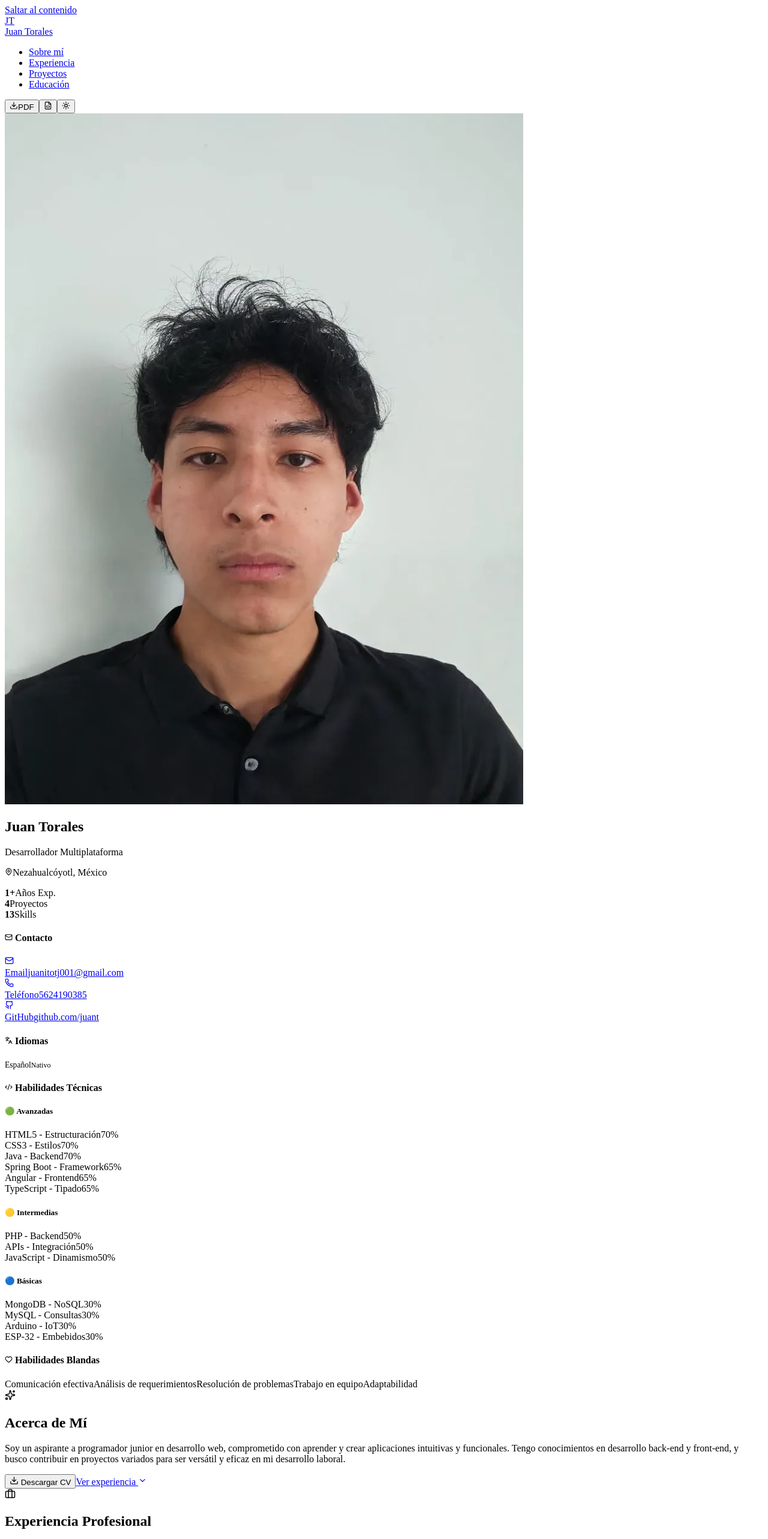
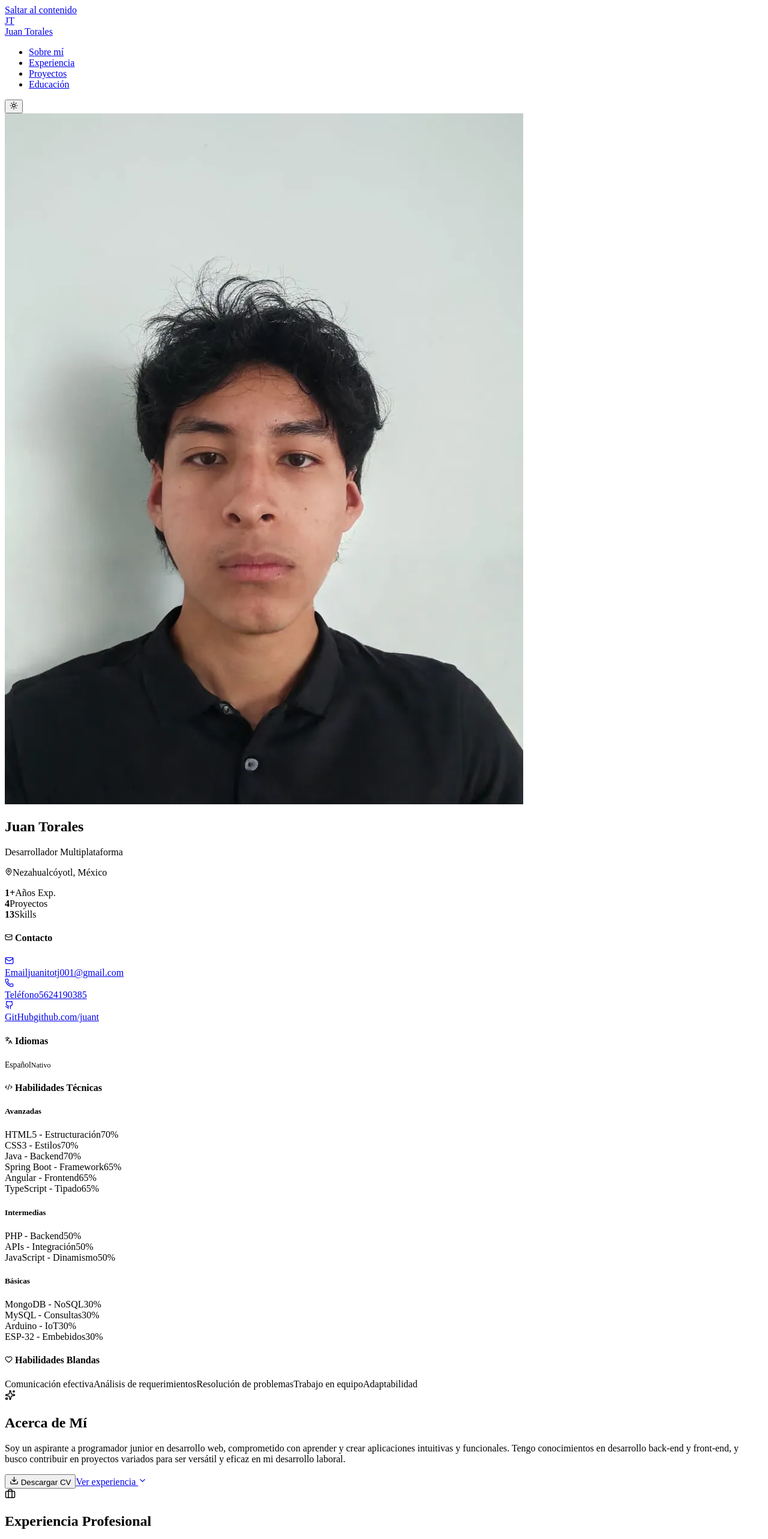
Before and after one commit to JuanTj26/cv-juann, a React (Vite) app in the folder cv-app/: page / in a window 1280 px wide. Shown: the top 2566 px of the page at 60% size. Built offline with nearby package versions, Linux system fonts and the light colour scheme; the HTML template or start-up script is replaced by a standard one.

Commit message:
Update theme toast messages

```diff
--- a/cv-app/src/App.jsx
+++ b/cv-app/src/App.jsx
@@ -222,7 +222,7 @@ export default function App() {
 
   const toggleTheme = useCallback(() => {
     setLight(l => !l)
-    toast(light ? '🌙 Modo oscuro' : '☀️ Modo claro', { duration: 1500 })
+    toast(light ? 'Modo oscuro' : 'Modo claro', { duration: 1500 })
   }, [light])
 
   const copyToClipboard = (text, label) => {
@@ -277,12 +277,6 @@ export default function App() {
             <li><a href="#education">Educación</a></li>
           </ul>
           <div className="nav-actions controls">
-            <button className="control-btn accent" onClick={downloadPDF} title="PDF (P)">
-              <Download size={14} /><span>PDF</span>
-            </button>
-            <button className="control-btn" onClick={downloadJSON} title="JSON">
-              <FileJson size={14} />
-            </button>
             <button className="control-btn" onClick={toggleTheme} title="Tema (T)">
               {light ? <Moon size={14} /> : <Sun size={14} />}
             </button>
@@ -382,7 +376,7 @@ export default function App() {
             <h4><Code2 size={13} /> Habilidades Técnicas</h4>
             {resume.skillsAdvanced && (
               <>
-                <h5>🟢 Avanzadas</h5>
+                <h5>Avanzadas</h5>
                 <div className="skills-grid">
                   {resume.skillsAdvanced.map((s, i) => <SkillBar key={`a-${i}`} name={s.name} level={s.level} levelClass="skill-advanced" />)}
                 </div>
@@ -390,7 +384,7 @@ export default function App() {
             )}
             {resume.skillsIntermediate && (
               <>
-                <h5>🟡 Intermedias</h5>
+                <h5>Intermedias</h5>
                 <div className="skills-grid">
                   {resume.skillsIntermediate.map((s, i) => <SkillBar key={`i-${i}`} name={s.name} level={s.level} levelClass="skill-intermediate" />)}
                 </div>
@@ -398,7 +392,7 @@ export default function App() {
             )}
             {resume.skillsBasic && (
               <>
-                <h5>🔵 Básicas</h5>
+                <h5>Básicas</h5>
                 <div className="skills-grid">
                   {resume.skillsBasic.map((s, i) => <SkillBar key={`b-${i}`} name={s.name} level={s.level} levelClass="skill-basic" />)}
                 </div>
@@ -459,7 +453,6 @@ export default function App() {
 
           <footer className="cv-footer">
             <p>© {new Date().getFullYear()} {resume.name}</p>
-            <p className="shortcuts-hint">Atajos: <kbd>T</kbd> tema · <kbd>P</kbd> PDF</p>
           </footer>
         </main>
       </div>
```
